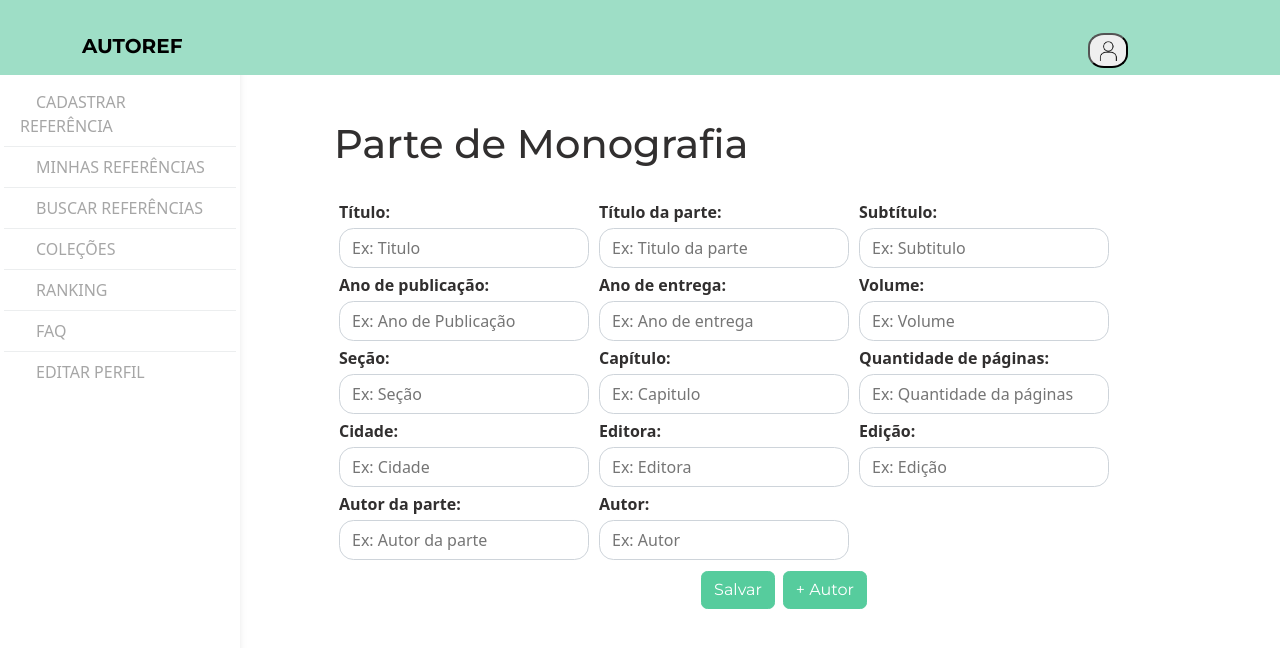
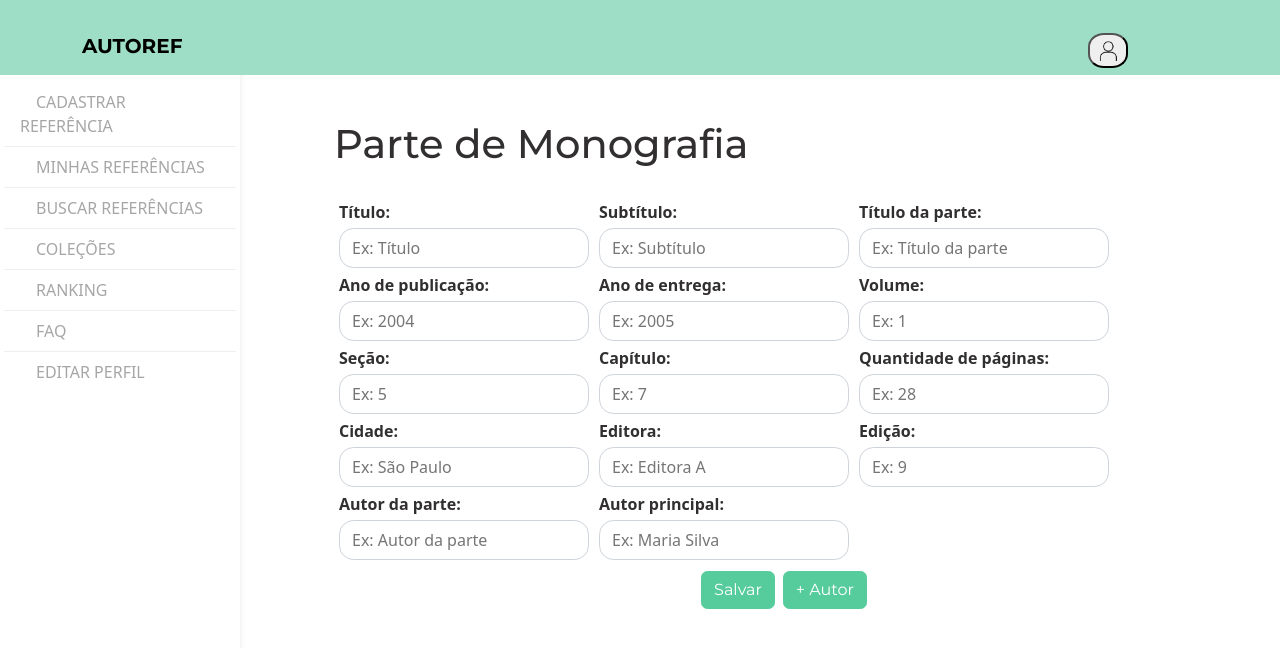
Before and after one commit to erthalduda/autoRef, a React (Create React App) app in the folder autoref-app/: page /#/parte_monografia in a window 1280 px wide. Shown: the top 648 px of the page. Built offline with nearby package versions, Linux system fonts and the light colour scheme; no server answers.

Commit message:
Correção no restante das labels

```diff
--- a/autoref-app/src/views/monografia-eletronico.jsx
+++ b/autoref-app/src/views/monografia-eletronico.jsx
@@ -20,6 +20,7 @@ function MonografiaEletronica() {
       id: 2,
       name: "titulo",
       value: "",
+      label: "Título:",
       placeholder: "Ex: Titulo",
       type: "text",
     },
@@ -28,6 +29,7 @@ function MonografiaEletronica() {
       id: 3,
       name: "subtitulo",
       value: "",
+      label: "Subtítulo:",
       placeholder: "Ex: Subtitulo",
       type: "text",
     },
@@ -35,23 +37,26 @@ function MonografiaEletronica() {
     {
       id: 4,
       name: "anoPublicacao",
+      label: "Ano de publicação:",
       value: "",
-      placeholder: "Ex: Ano de Publicação",
+      placeholder: "Ex: 2004",
       type: "number",
     },
     {
       id: 5,
       name: "anoEntrega",
       value: "",
-      placeholder: "Ex: Ano de entrega",
+      label: "Ano de entrega:",
+      placeholder: "Ex: 2005",
       type: "number",
     },
 
     {
       id: 6,
-      name: "quantiPgs",
+      name: "quantidadePaginas",
+      label: "Quantidade de páginas:",
       value: "",
-      placeholder: "Ex: Quantidade da páginas",
+      placeholder: "Ex: 28",
       type: "number",
     },
 
@@ -59,28 +64,32 @@ function MonografiaEletronica() {
       id: 7,
       name: "cidade",
       value: "",
-      placeholder: "Ex: Cidade",
+      label: "Cidade:",
+      placeholder: "Ex: São Paulo",
       type: "text",
     },
     {
       id: 8,
       name: "editora",
       value: "",
-      placeholder: "Ex: Editora",
+      label: "Editora:",
+      placeholder: "Ex: Editora A",
       type: "text",
     },
     {
       id: 9,
       name: "edicao",
       value: "",
-      placeholder: "Ex: Edição",
+      label: "Edição:",
+      placeholder: "Ex: 7",
       type: "text",
     },
     {
       id: 10,
-      name: "descricao",
+      name: "descricaoDoSuporte",
+      label: "Descrição do suporte:",
       value: "",
-      placeholder: "Ex: Descrição de suporte",
+      placeholder: "Ex: CD-Rom",
       type: "text",
     },
 
@@ -88,7 +97,8 @@ function MonografiaEletronica() {
       id: 11,
       name: "autor",
       value: "",
-      placeholder: "Ex: Autor",
+      label: "Autor:",
+      placeholder: "Ex: Maria Silva",
       type: "text",
     },
   ]);
@@ -104,8 +114,9 @@ function MonografiaEletronica() {
     let newfield = {
       id: id,
       name: "autor",
+      label: "Novo autor:",
       value: "",
-      placeholder: "Ex: Autor",
+      placeholder: "Ex: Maria Silva",
       type: "text",
     };
     setInputFields([...inputFields, newfield]);
--- a/autoref-app/src/views/parte-monografia.jsx
+++ b/autoref-app/src/views/parte-monografia.jsx
@@ -20,34 +20,34 @@ function ParteMonografia() {
       id: 2,
       name: "titulo",
       value: "",
-      placeholder: "Ex: Titulo",
+      placeholder: "Ex: Título",
       type: "text",
       label: "Título:"
     },
 
     {
       id: 3,
-      name: "tituloParte",
+      name: "subtitulo",
       value: "",
-      placeholder: "Ex: Titulo da parte",
+      placeholder: "Ex: Subtítulo",
       type: "text",
-      label: "Título da parte:"
+      label: "Subtítulo:"
     },
 
     {
       id: 4,
-      name: "subtitulo",
+      name: "tituloParte",
       value: "",
-      placeholder: "Ex: Subtitulo",
+      placeholder: "Ex: Título da parte",
       type: "text",
-      label: "Subtítulo:"
+      label: "Título da parte:"
     },
 
     {
       id: 5,
       name: "anoPublicacao",
       value: "",
-      placeholder: "Ex: Ano de Publicação",
+      placeholder: "Ex: 2004",
       type: "number",
       label: "Ano de publicação:"
     },
@@ -55,7 +55,7 @@ function ParteMonografia() {
       id: 6,
       name: "anoEntrega",
       value: "",
-      placeholder: "Ex: Ano de entrega",
+      placeholder: "Ex: 2005",
       type: "number",
       label: "Ano de entrega:"
     },
@@ -64,7 +64,7 @@ function ParteMonografia() {
       id: 7,
       name: "volume",
       value: "",
-      placeholder: "Ex: Volume",
+      placeholder: "Ex: 1",
       type: "number",
       label: "Volume:"
     },
@@ -73,7 +73,7 @@ function ParteMonografia() {
       id: 8,
       name: "secao",
       value: "",
-      placeholder: "Ex: Seção",
+      placeholder: "Ex: 5",
       type: "number",
       label: "Seção:"
     },
@@ -81,7 +81,7 @@ function ParteMonografia() {
       id: 9,
       name: "capitulo",
       value: "",
-      placeholder: "Ex: Capitulo",
+      placeholder: "Ex: 7",
       type: "number",
       label: "Capítulo:"
     },
@@ -90,7 +90,7 @@ function ParteMonografia() {
       id: 10,
       name: "quantidadePaginas",
       value: "",
-      placeholder: "Ex: Quantidade da páginas",
+      placeholder: "Ex: 28",
       type: "number",
       label: "Quantidade de páginas:"
     },
@@ -99,7 +99,7 @@ function ParteMonografia() {
       id: 11,
       name: "cidade",
       value: "",
-      placeholder: "Ex: Cidade",
+      placeholder: "Ex: São Paulo",
       type: "text",
       label: "Cidade:"
     },
@@ -107,7 +107,7 @@ function ParteMonografia() {
       id: 12,
       name: "editora",
       value: "",
-      placeholder: "Ex: Editora",
+      placeholder: "Ex: Editora A",
       type: "text",
       label: "Editora:"
     },
@@ -115,7 +115,7 @@ function ParteMonografia() {
       id: 13,
       name: "edicao",
       value: "",
-      placeholder: "Ex: Edição",
+      placeholder: "Ex: 9",
       type: "text",
       label: "Edição:"
     },
@@ -133,9 +133,9 @@ function ParteMonografia() {
       id: 15,
       name: "autor",
       value: "",
-      placeholder: "Ex: Autor",
+      placeholder: "Ex: Maria Silva",
       type: "text",
-      label: "Autor:"
+      label: "Autor principal:"
     },
   ]);
 
@@ -151,9 +151,9 @@ function ParteMonografia() {
       id: id,
       name: "autor",
       value: "",
-      placeholder: "Ex: Autor",
+      placeholder: "Ex: Maria Silva",
       type: "text",
-      label: "Novo autor:"
+      label: "Novo autor principal:"
     };
     setInputFields([...inputFields, newfield]);
     console.log(inputFields);
--- a/autoref-app/src/views/parte-periodica.jsx
+++ b/autoref-app/src/views/parte-periodica.jsx
@@ -27,6 +27,7 @@ function PartePeriodica() {
 
     {
       id: 3,
+      label:"Subtítulo:",
       name: "subtituloPublicacao",
       value: "",
       placeholder: "Ex: Subtítulo",
@@ -35,6 +36,7 @@ function PartePeriodica() {
 
     {
       id: 4,
+      label:"Editora:",
       name: "editora",
       value: "",
       placeholder: "Ex: Editora",
@@ -44,6 +46,7 @@ function PartePeriodica() {
       id: 5,
       name: "dataInicio",
       value: "",
+      label:"Data de início:",
       placeholder: "Ex: 2004",
       type: "number",
     },
@@ -53,6 +56,7 @@ function PartePeriodica() {
       name: "dataFim",
       value: "",
       placeholder: "Ex: 2005",
+      label:"Data final:",
       type: "number",
     },
 
@@ -60,6 +64,7 @@ function PartePeriodica() {
       id: 7,
       name: "issn",
       value: "",
+      label:"ISSN:",
       placeholder: "Ex: 123456789",
       type: "text",
     },
@@ -69,6 +74,7 @@ function PartePeriodica() {
       name: "periodoConsultado",
       value: "",
       placeholder: "Ex: 2002",
+      label:"Período consultado:",
       type: "text",
     },
   ]);
--- a/autoref-app/src/views/trabalho-academico.jsx
+++ b/autoref-app/src/views/trabalho-academico.jsx
@@ -12,7 +12,7 @@ function Trabalho() {
   const [inputFields, setInputFields] = useState([
     {
       id: 1,
-
+      label:"Título:",
       name: "titulo",
       value: "",
       placeholder: "Ex: Titulo",
@@ -23,6 +23,7 @@ function Trabalho() {
       id: 2,
       name: "subtitulo",
       value: "",
+      label:"Subtítulo:",
       placeholder: "Ex: Subtitulo",
       type: "text",
     },
@@ -31,12 +32,14 @@ function Trabalho() {
       id: 3,
       name: "anoPublicacao",
       value: "",
+      label:"Ano de publicação:",
       placeholder: "Ex: Ano de Publicação",
       type: "number",
     },
     {
       id: 4,
       name: "anoEntrega",
+      label:"Ano de entrega:",
       value: "",
       placeholder: "Ex: Ano de entrega",
       type: "number",
@@ -46,6 +49,7 @@ function Trabalho() {
       id: 5,
       name: "url",
       value: "",
+      label:"URL:",
       placeholder: "Ex: Url",
       type: "text",
     },
@@ -53,6 +57,7 @@ function Trabalho() {
     {
       id: 6,
       name: "cidade",
+      label:"Cidade:",
       value: "",
       placeholder: "Ex: Cidade",
       type: "text",
@@ -61,6 +66,7 @@ function Trabalho() {
       id: 7,
       name: "editora",
       value: "",
+      label:"Editora:",
       placeholder: "Ex: Editora",
       type: "text",
     },
@@ -68,6 +74,7 @@ function Trabalho() {
       id: 8,
       name: "edicao",
       value: "",
+      label:"Edição:",
       placeholder: "Ex: Edição",
       type: "text",
     },
@@ -75,6 +82,7 @@ function Trabalho() {
     {
       id: 9,
       name: "autor",
+      label:"Autor:",
       value: "",
       placeholder: "Ex: Autor",
       type: "text",
@@ -92,6 +100,7 @@ function Trabalho() {
     let newfield = {
       id: id,
       name: "autor",
+      label:"Novo autor:",
       value: "",
       placeholder: "Ex: Autor",
       type: "text",
```
